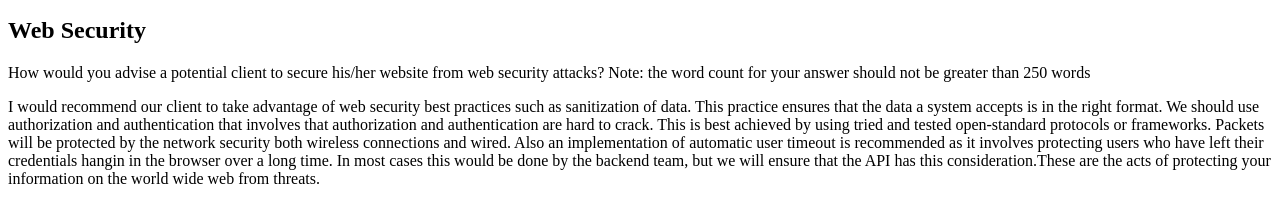
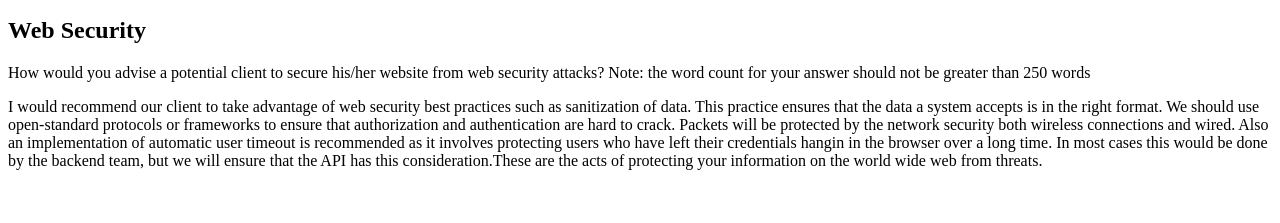
Before and after one commit to Noroff-FEU-Assignments/cross-course-project-HMAsp, a plain HTML site: page index.html in a window 1280 px wide. Shown: the part 101-324 px from the top of the page. Drawn offline with Linux system fonts and the light colour scheme.

Commit message:
Update index.html
edited the answer text

```diff
--- a/index.html
+++ b/index.html
@@ -15,16 +15,15 @@
     <p id="web-security-answer">
       I would recommend our client to take advantage of web security best
       practices such as sanitization of data. This practice ensures that the
-      data a system accepts is in the right format. We should use authorization
-      and authentication that involves that authorization and authentication are
-      hard to crack. This is best achieved by using tried and tested
-      open-standard protocols or frameworks. Packets will be protected by the
-      network security both wireless connections and wired. Also an
-      implementation of automatic user timeout is recommended as it involves
-      protecting users who have left their credentials hangin in the browser
-      over a long time. In most cases this would be done by the backend team,
-      but we will ensure that the API has this consideration.These are the acts
-      of protecting your information on the world wide web from threats.
+      data a system accepts is in the right format. We should use open-standard
+      protocols or frameworks to ensure that authorization and authentication
+      are hard to crack. Packets will be protected by the network security both
+      wireless connections and wired. Also an implementation of automatic user
+      timeout is recommended as it involves protecting users who have left their
+      credentials hangin in the browser over a long time. In most cases this
+      would be done by the backend team, but we will ensure that the API has
+      this consideration.These are the acts of protecting your information on
+      the world wide web from threats.
     </p>
   </body>
 </html>
```
